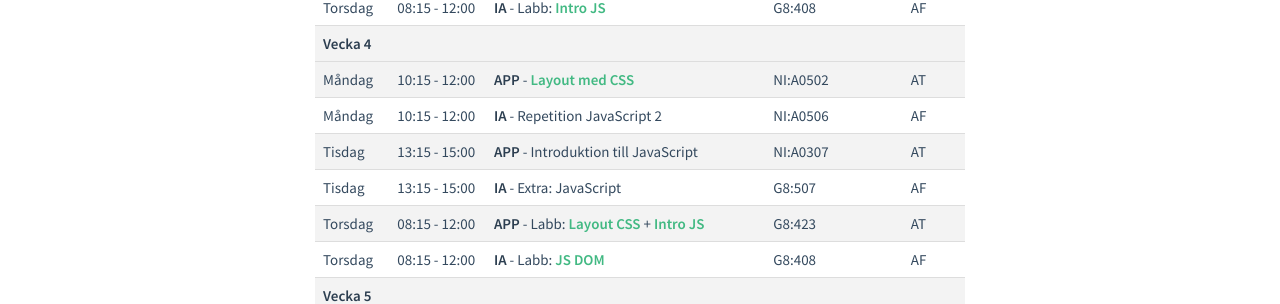
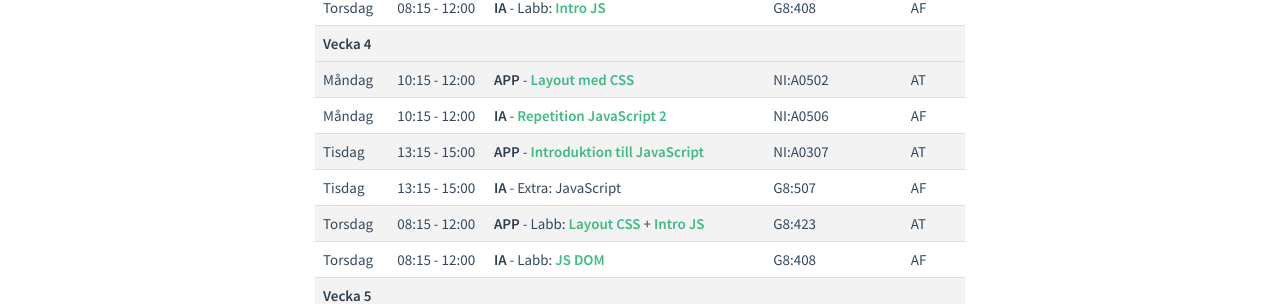
Before and after one commit to mau-dvmt/mah-dv.github.io, a Jekyll site: the page built from courses/da344a-da355a/plan.md, in a window 1280 px wide. Shown: the part 363-667 px from the top of the page. Built offline with Jekyll 4.4.1, drawn with Linux system fonts in a browser that asks for light colours; part of the change alters nothing that is shown.

```diff
--- a/courses/da344a-da355a/plan.md
+++ b/courses/da344a-da355a/plan.md
@@ -17,8 +17,8 @@ Nedan ser ni en planering för kursen (AT = Anton Tibblin, AF = Aleksander Fabij
 | **Vecka 4** | | | |
 | ------------- |-------------| ---------| -------- |
 | Måndag | 10:15 - 12:00 | **APP** - [Layout med CSS](lectures/le5.html) | NI:A0502	 | AT
-| Måndag | 10:15 - 12:00 | **IA** - Repetition JavaScript 2 | NI:A0506 | AF
-| Tisdag | 13:15 - 15:00 | **APP** - Introduktion till JavaScript| NI:A0307 | AT
+| Måndag | 10:15 - 12:00 | **IA** - [Repetition JavaScript 2](lectures/le6.html) | NI:A0506 | AF
+| Tisdag | 13:15 - 15:00 | **APP** - [Introduktion till JavaScript](lectures/le7.html)| NI:A0307 | AT
 | Tisdag | 13:15 - 15:00 | **IA** - Extra: JavaScript | G8:507 | AF
 | Torsdag| 08:15 - 12:00 | **APP** - Labb: [Layout CSS](exercises/ex4.html) + [Intro JS](exercises/ex5.html) | G8:423 | AT
 | Torsdag| 08:15 - 12:00 | **IA** - Labb: [JS DOM](exercises/ex6.html)| G8:408 | AF
```
